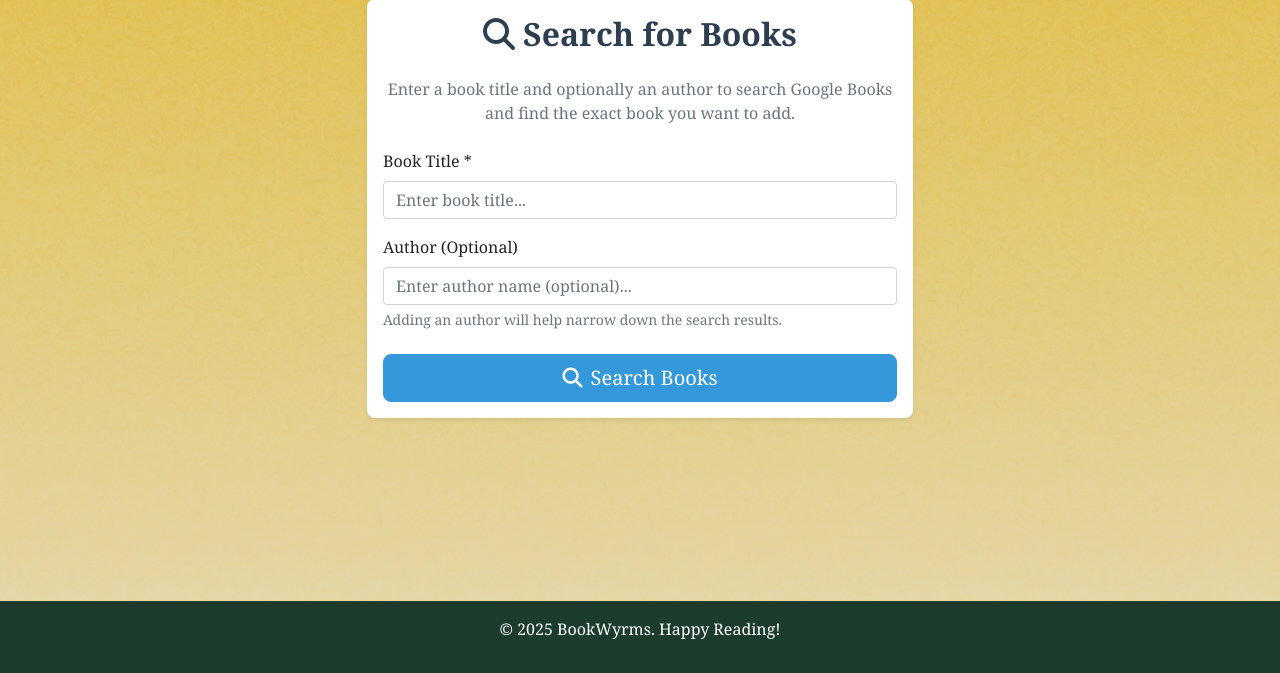
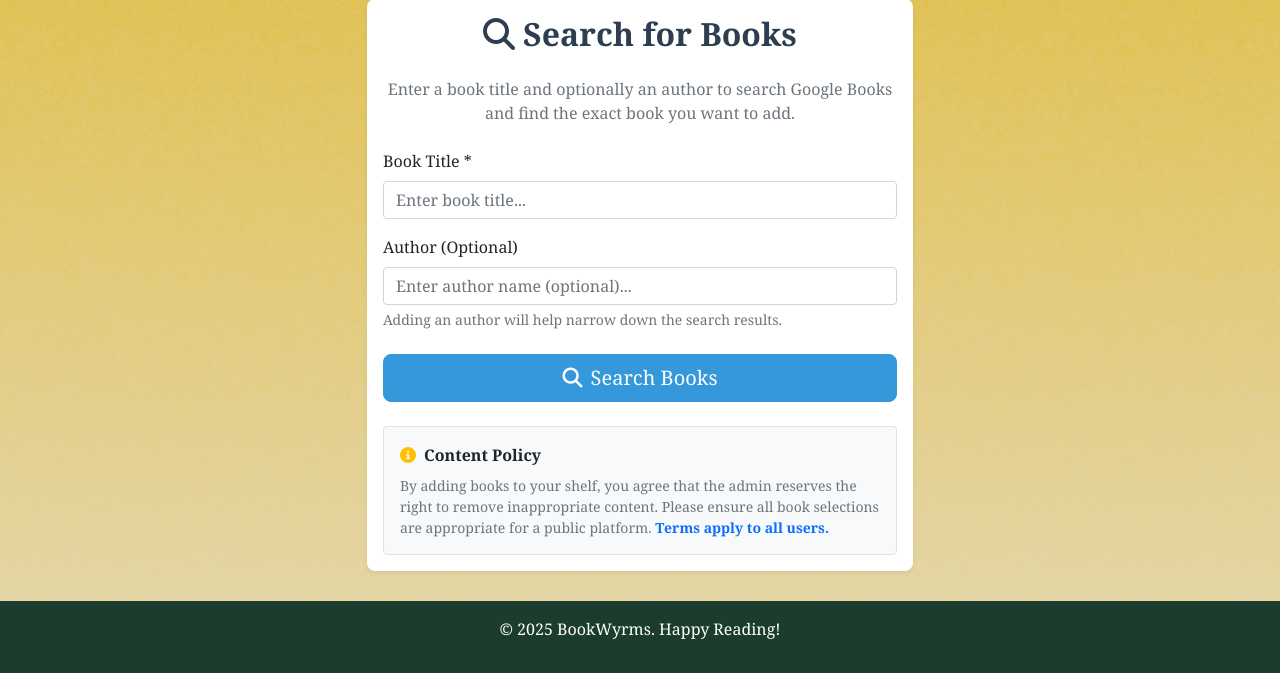
Before and after one commit to ShuaybAi/bookwyrms, a Django app: page /add-book/ in a window 1280 px wide. Shown: the part 127-800 px from the top of the page. Run offline with Django 5.2, Linux system fonts and the light colour scheme; the visitor is signed in with stand-in values (Sample User, id 1); some libraries are stand-ins or nearby versions.

Commit message:
add disclaimer msg below form on search books page

```diff
--- a/books/templates/books/search_books.html
+++ b/books/templates/books/search_books.html
@@ -2,6 +2,38 @@
 {% load static %}
 
 {% block title %}Search Books - BookWyrms{% endblock %}
+
+{% block extra_css %}
+<style>
+    .warning-popover {
+        border: none !important;
+        background: transparent !important;
+    }
+
+    .warning-popover .popover-body {
+        background: linear-gradient(135deg, #ff6b6b, #ee5a24);
+        color: white;
+        border-radius: 10px;
+        padding: 15px;
+        box-shadow: 0 8px 25px rgba(238, 90, 36, 0.3);
+        border: none;
+    }
+
+    .warning-popover .popover-arrow::before {
+        border-bottom-color: #ff6b6b !important;
+    }
+
+    .warning-popover .popover-header {
+        display: none;
+    }
+
+    #special-warning:hover {
+        text-decoration: underline;
+        transform: scale(1.05);
+        transition: all 0.2s ease;
+    }
+</style>
+{% endblock %}
 
 {% block content %}
 <div class="container mt-4">
@@ -50,6 +82,28 @@
                             {% endcomment %}
                         </div>
                     </form>
+
+                    <!-- Disclaimer Section -->
+                    <div class="mt-4 p-3 bg-light rounded border">
+                        <div class="d-flex align-items-center mb-2">
+                            <i class="fas fa-info-circle text-warning me-2"></i>
+                            <strong class="text-dark">Content Policy</strong>
+                        </div>
+                        <p class="text-muted small mb-0">
+                            By adding books to your shelf, you agree that the admin reserves the right to remove inappropriate content.
+                            Please ensure all book selections are appropriate for a public platform.
+                            <span id="special-warning"
+                                  class="text-primary fw-bold"
+                                  style="cursor: pointer;"
+                                  data-bs-toggle="popover"
+                                  data-bs-placement="bottom"
+                                  data-bs-trigger="hover focus"
+                                  data-bs-html="true"
+                                  data-bs-content="<div class='text-center'><i class='fas fa-eye fa-2x mb-2'></i><br><strong>I'm watching you Dylan and Callum</strong> 👀</div>">
+                                Terms apply to all users.
+                            </span>
+                        </p>
+                    </div>
                 </div>
             </div>
 
@@ -200,6 +254,16 @@ document.addEventListener('DOMContentLoaded', function() {
         document.body.appendChild(form);
         form.submit();
     }
+
+    // Initialize Bootstrap popover for the special warning
+    const popoverTrigger = document.getElementById('special-warning');
+    if (popoverTrigger) {
+        new bootstrap.Popover(popoverTrigger, {
+            animation: true,
+            delay: { show: 100, hide: 300 },
+            customClass: 'warning-popover'
+        });
+    }
 });
 </script>
 {% endblock %}
```
